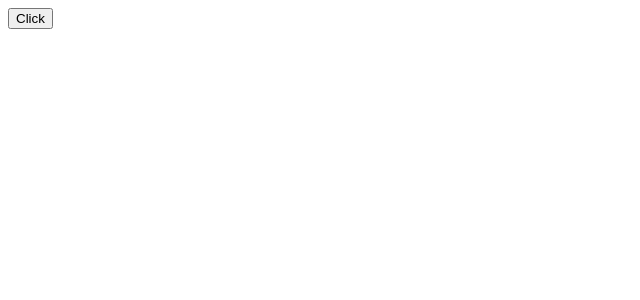
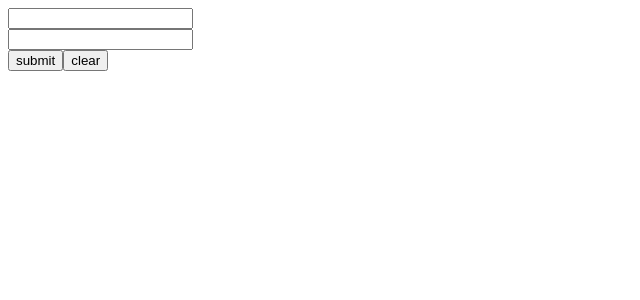
Before and after one commit to zannager/react-vite-batch50, a React (Vite) app: page / in a window 1280 px wide. Shown: the top 300 px of the page, without its empty margins (0-640 px from the left). Built offline with nearby package versions, Linux system fonts and the light colour scheme.

Commit message:
building forms

```diff
--- a/src/App.jsx
+++ b/src/App.jsx
@@ -1,7 +1,8 @@
 
 import './App.css'
 // import MyComponent from './components/my-component'
-import Counter from './components/count'
+// import Counter from './components/count'
+import Login from './components/login'
 
 function App() {
 
@@ -9,7 +10,8 @@ function App() {
     <>
       {/* <MyComponent name="Roy" age={12}/>
       <MyComponent name="John" age={13} address="pasig city"/> */}
-      <Counter />
+      {/* <Counter /> */}
+      <Login />
     </>
   )
 }
--- /dev/null
+++ b/src/components/login.jsx
@@ -0,0 +1,42 @@
+import { useState } from "react";
+
+const Login = () => {
+    const [email, setEmail] = useState("")
+    const [password, setPassword] = useState("")
+
+    const handleSubmit = () => {
+        // console.log('email', email)
+        // console.log('password', password)
+
+        if(!email){
+            console.log('email is required!')
+        }
+        if(!password){
+            console.log('password is required!')
+        }
+
+        if(email && password){
+            if(email === "admin@gmail.com" && password === "password"){
+                console.log('logged in!')
+            }else {
+                console.log('incorrect credentials')
+            }
+        }
+    }
+    const clear = () => {
+        setEmail("")
+        setPassword("")
+        console.log('clear')
+    }
+
+    return (
+        <>
+            <input type="text" name="email" value={email} onChange={e=>setEmail(e.target.value)}/> <br/>
+            <input type="password" name="password" value={password} onChange={e=>setPassword(e.target.value)} /> <br/>
+            <button onClick={handleSubmit}>submit</button>
+            <button onClick={clear}>clear</button>
+        </>
+     );
+}
+
+export default Login;
```
